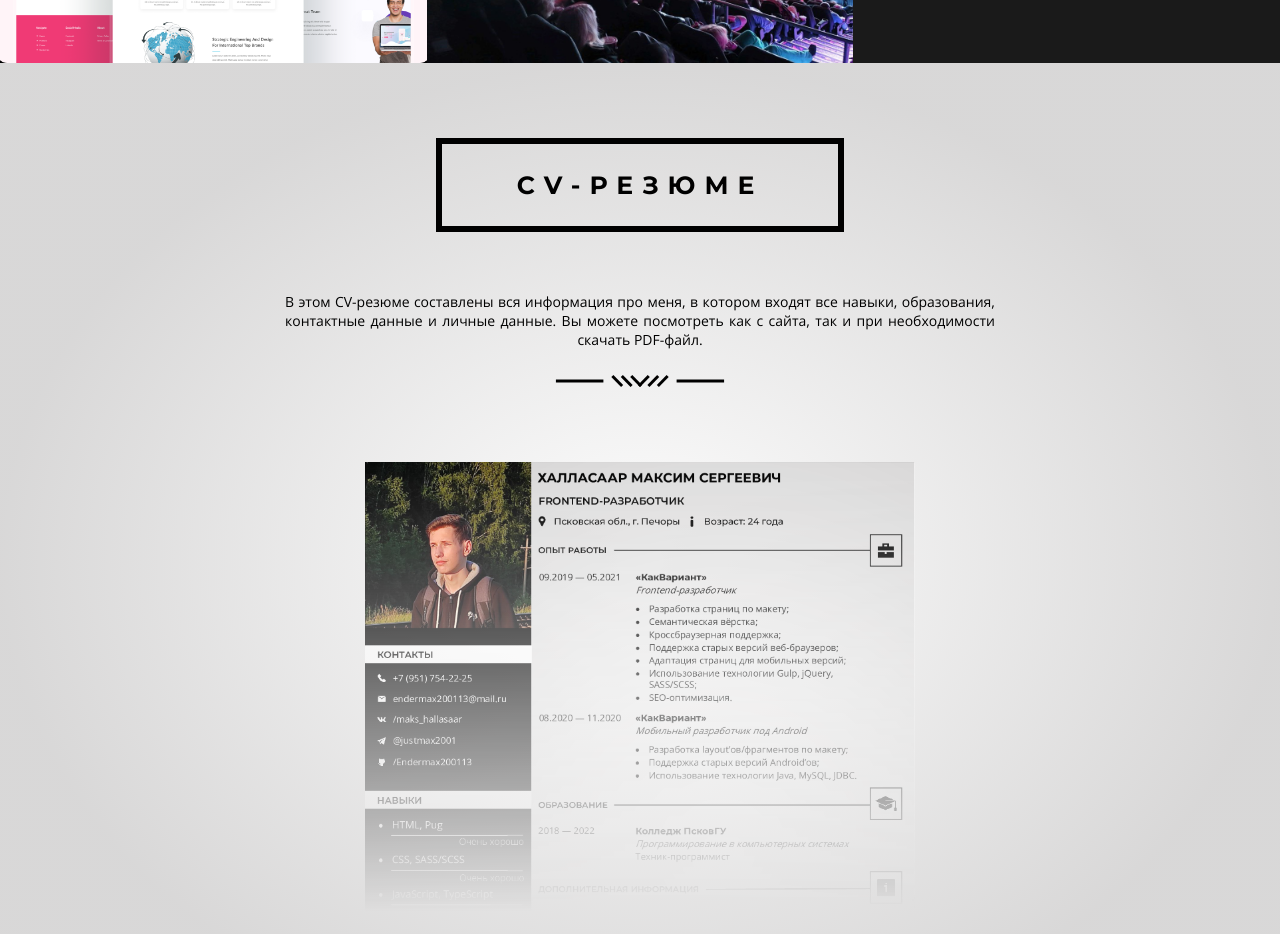
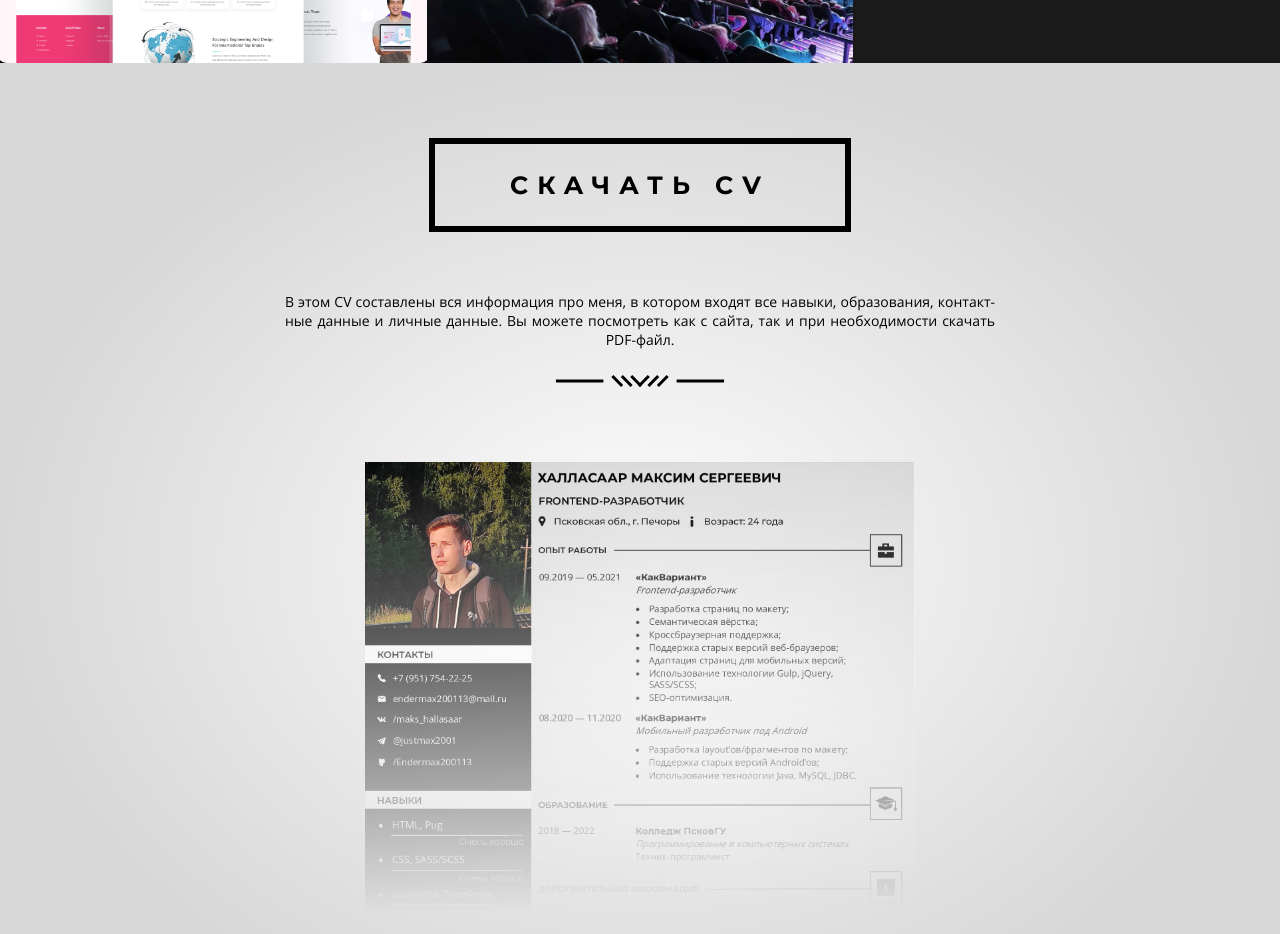
Before and after one commit to Endermax200113/site-portfolio, a React (Vite) app: page / in a window 1280 px wide. Shown: the part 4140-5074 px from the top of the page. Built offline with nearby package versions, Linux system fonts and the light colour scheme; a web font is replaced by a local one.

Commit message:
The 'Resume' component has been edited

```diff
--- a/src/components/resume/Resume.tsx
+++ b/src/components/resume/Resume.tsx
@@ -18,12 +18,12 @@ const Resume: React.FC<PropsResume> = forwardRef<HTMLElement>(({ ...props }, for
 			ref={forwardedRef}>
 			<div className={scss.gradient}>
 				<Heading
-					children='CV-Резюме'
+					children='Скачать CV'
 					mergeClass
 					className={scss.title}
 				/>
 
-				<DescriptionResume>В этом CV-резюме составлены вся информация про меня, в котором входят все навыки, образования, контактные данные и личные данные. Вы можете посмотреть как с сайта, так и при необходимости скачать PDF-файл.</DescriptionResume>
+				<DescriptionResume>В этом CV составлены вся информация про меня, в котором входят все навыки, образования, контактные данные и личные данные. Вы можете посмотреть как с сайта, так и при необходимости скачать PDF-файл.</DescriptionResume>
 
 				<Separator classWrap={scss.separator} />
 
```
